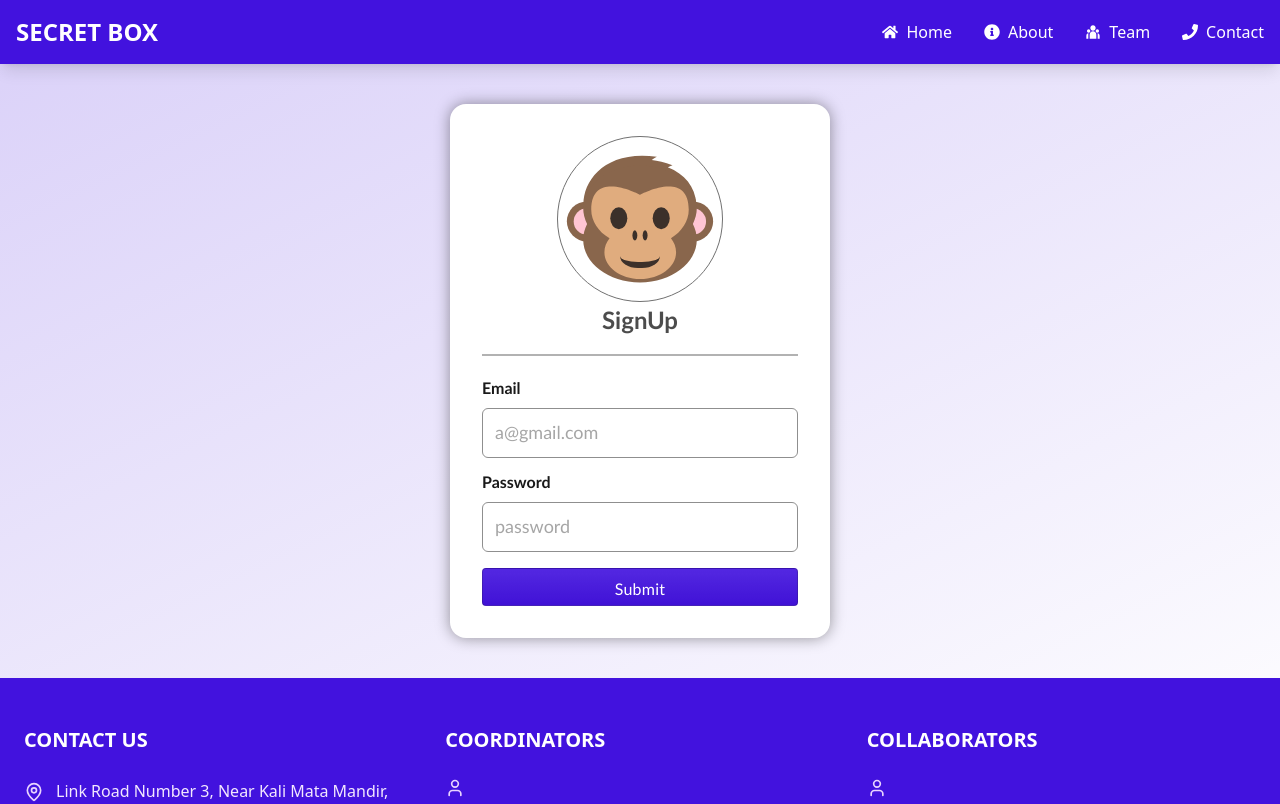
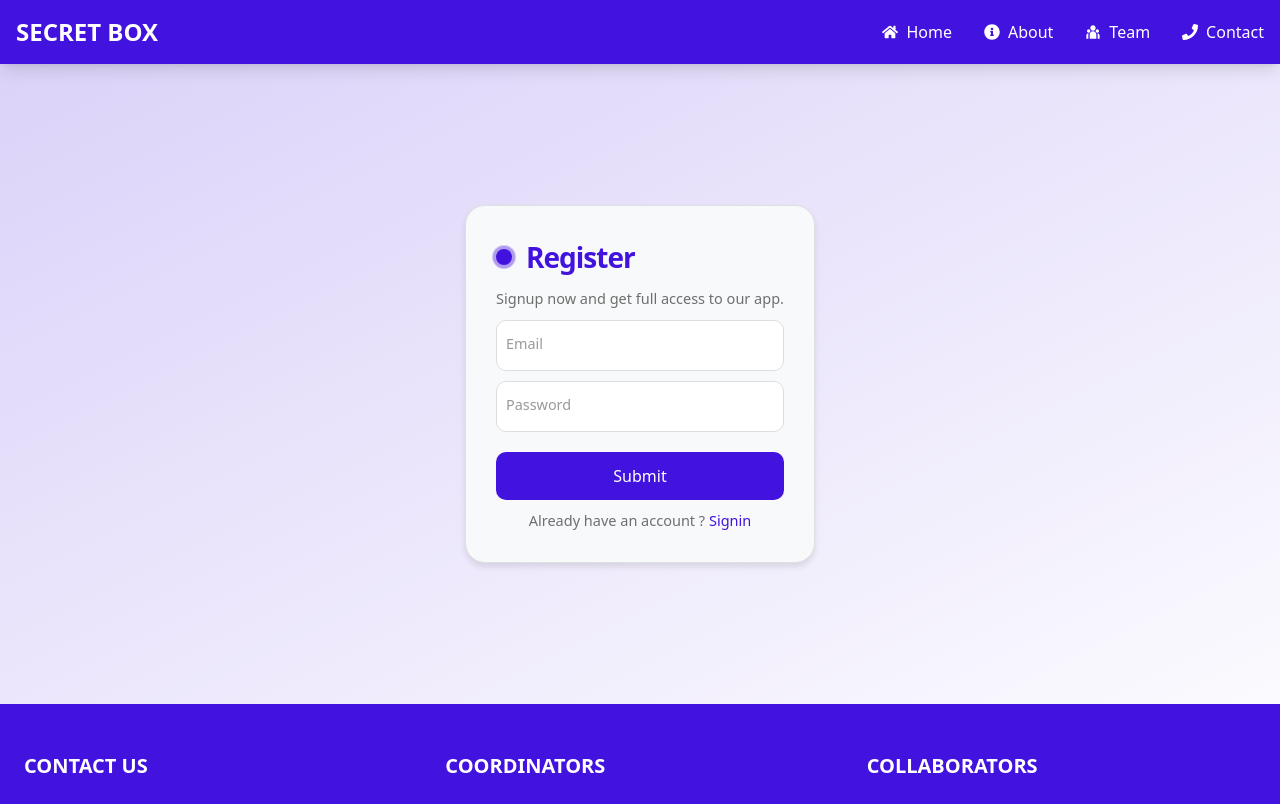
Before and after one commit to AadiJainTikamgarh/Secret-Box, a Next.js app: page /signup in a window 1280 px wide. Shown: the top 804 px of the page. Built offline with nearby package versions, Linux system fonts and the light colour scheme.

Commit message:
Signup form changed

```diff
--- a/src/Components/Form.jsx
+++ b/src/Components/Form.jsx
@@ -72,422 +72,205 @@ const Form = () => {
   return (
     <StyledWrapper>
       <Toaster/>
-      <form className="card shadow-[0_0_15px_rgba(0,0,0,0.4)]" onSubmit={handleSubmit}>
-        <div className="form">
-          <div className="title text-center">SignUp</div>
-          <label className="label_input" htmlFor="email-input">
-            Email
-          </label>
+      <form className="form " onSubmit={handleSubmit}>
+        <p className="title">Register </p>
+        <p className="message">Signup now and get full access to our app. </p>
+
+        <label>
           <input
-            spellCheck="false"
             className="input"
             type="email"
             name="email"
-            id="email-input"
             value={formData.email}
             onChange={handleInputChange}
+            placeholder=" "
             required
-            placeholder="a@gmail.com"
             disabled={isSubmitting}
           />
-          <div className="frg_pss">
-            <label className="label_input" htmlFor="password-input">
-              Password
+          <span>Email</span>
         </label>
-          </div>
+
+        <label>
           <input
-            spellCheck="false"
             className="input"
             type="password"
             name="password"
-            id="password-input"
             value={formData.password}
             onChange={handleInputChange}
+            placeholder=" "
             required
-            placeholder="password"
             disabled={isSubmitting}
           />
+          <span>Password</span>
+        </label>
+
         <button
-            className="submit bg-[#4212de]"
+          className="submit"
           type="submit"
           disabled={isSubmitting}
         >
           {isSubmitting ? "Submitting..." : "Submit"}
         </button>
-        </div>
 
-        <label className="avatar">
-          <svg
-            xmlns="http://www.w3.org/2000/svg"
-            width={35}
-            height={35}
-            viewBox="0 0 64 64"
-            id="monkey"
-          >
-            <ellipse cx="53.7" cy={33} rx="8.3" ry="8.2" fill="#89664c" />
-            <ellipse cx="53.7" cy={33} rx="5.4" ry="5.4" fill="#ffc5d3" />
-            <ellipse cx="10.2" cy={33} rx="8.2" ry="8.2" fill="#89664c" />
-            <ellipse cx="10.2" cy={33} rx="5.4" ry="5.4" fill="#ffc5d3" />
-            <g fill="#89664c">
-              <path d="m43.4 10.8c1.1-.6 1.9-.9 1.9-.9-3.2-1.1-6-1.8-8.5-2.1 1.3-1 2.1-1.3 2.1-1.3-20.4-2.9-30.1 9-30.1 19.5h46.4c-.7-7.4-4.8-12.4-11.8-15.2" />
-              <path d="m55.3 27.6c0-9.7-10.4-17.6-23.3-17.6s-23.3 7.9-23.3 17.6c0 2.3.6 4.4 1.6 6.4-1 2-1.6 4.2-1.6 6.4 0 9.7 10.4 17.6 23.3 17.6s23.3-7.9 23.3-17.6c0-2.3-.6-4.4-1.6-6.4 1-2 1.6-4.2 1.6-6.4" />
-            </g>
-            <path
-              d="m52 28.2c0-16.9-20-6.1-20-6.1s-20-10.8-20 6.1c0 4.7 2.9 9 7.5 11.7-1.3 1.7-2.1 3.6-2.1 5.7 0 6.1 6.6 11 14.7 11s14.7-4.9 14.7-11c0-2.1-.8-4-2.1-5.7 4.4-2.7 7.3-7 7.3-11.7"
-              fill="#e0ac7e"
-            />
-            <g fill="#3b302a" className="monkey-eye-nose">
-              <path d="m35.1 38.7c0 1.1-.4 2.1-1 2.1-.6 0-1-.9-1-2.1 0-1.1.4-2.1 1-2.1.6.1 1 1 1 2.1" />
-              <path d="m30.9 38.7c0 1.1-.4 2.1-1 2.1-.6 0-1-.9-1-2.1 0-1.1.4-2.1 1-2.1.5.1 1 1 1 2.1" />
-              <ellipse
-                cx="40.7"
-                cy="31.7"
-                rx="3.5"
-                ry="4.5"
-                className="monkey-eye-r"
-              />
-              <ellipse
-                cx="23.3"
-                cy="31.7"
-                rx="3.5"
-                ry="4.5"
-                className="monkey-eye-l"
-              />
-            </g>
-          </svg>
-          <svg
-            xmlns="http://www.w3.org/2000/svg"
-            width={35}
-            height={35}
-            viewBox="0 0 64 64"
-            id="monkey-hands"
-          >
-            <path
-              fill="#89664C"
-              d="M9.4,32.5L2.1,61.9H14c-1.6-7.7,4-21,4-21L9.4,32.5z"
-            />
-            <path
-              fill="#FFD6BB"
-              d="M15.8,24.8c0,0,4.9-4.5,9.5-3.9c2.3,0.3-7.1,7.6-7.1,7.6s9.7-8.2,11.7-5.6c1.8,2.3-8.9,9.8-8.9,9.8
-      	s10-8.1,9.6-4.6c-0.3,3.8-7.9,12.8-12.5,13.8C11.5,43.2,6.3,39,9.8,24.4C11.6,17,13.3,25.2,15.8,24.8"
-            />
-            <path
-              fill="#89664C"
-              d="M54.8,32.5l7.3,29.4H50.2c1.6-7.7-4-21-4-21L54.8,32.5z"
-            />
-            <path
-              fill="#FFD6BB"
-              d="M48.4,24.8c0,0-4.9-4.5-9.5-3.9c-2.3,0.3,7.1,7.6,7.1,7.6s-9.7-8.2-11.7-5.6c-1.8,2.3,8.9,9.8,8.9,9.8
-      	s-10-8.1-9.7-4.6c0.4,3.8,8,12.8,12.6,13.8c6.6,1.3,11.8-2.9,8.3-17.5C52.6,17,50.9,25.2,48.4,24.8"
-            />
-          </svg>
-        </label>
+        <p className="signin">Already have an account ? <a href="#">Signin</a> </p>
       </form>
     </StyledWrapper>
   );
 };
 
 const StyledWrapper = styled.div`
-  .card {
-    --p: 32px;
-    --h-form: auto;
-    --w-form: 380px;
-    --input-px: 0.75rem;
-    --input-py: 0.65rem;
-    --submit-h: 38px;
-    --space-y: 0.5rem;
-    width: var(--w-form);
-    height: var(--h-form);
-    max-width: 100%;
-    border-radius: 16px;
-    background: white;
+  .form {
+    display: flex;
+    flex-direction: column;
+    gap: 10px;
+    max-width: 350px;
+    padding: 30px;
+    border-radius: 20px;
+    position: relative;
+    background-color: #f8f9fa;
+    color: #333;
+    border: 1px solid #e0e0e0;
+    box-shadow: 0 4px 6px rgba(0, 0, 0, 0.1);
+  }
+
+  .title {
+    font-size: 28px;
+    font-weight: 600;
+    letter-spacing: -1px;
     position: relative;
     display: flex;
     align-items: center;
-    justify-content: space-evenly;
-    flex-direction: column;
-    overflow-y: auto;
-    padding: var(--p);
-    scrollbar-width: none;
-    -webkit-overflow-scrolling: touch;
-    -webkit-font-smoothing: antialiased;
-    -webkit-user-select: none;
-    user-select: none;
-    font-family: "Trebuchet MS", "Lucida Sans Unicode", "Lucida Grande",
-      "Lucida Sans", Arial, sans-serif;
+    padding-left: 30px;
+    color: #4212de;
   }
 
-  .avatar {
-    --sz-avatar: 166px;
-    order: 0;
-    width: var(--sz-avatar);
-    min-width: var(--sz-avatar);
-    max-width: var(--sz-avatar);
-    height: var(--sz-avatar);
-    min-height: var(--sz-avatar);
-    max-height: var(--sz-avatar);
-    border: 1px solid #707070;
-    border-radius: 9999px;
-    overflow: hidden;
-    cursor: pointer;
-    z-index: 2;
-    perspective: 80px;
+  .title::before {
+    width: 18px;
+    height: 18px;
+  }
+
+  .title::after {
+    width: 18px;
+    height: 18px;
+    animation: pulse 1s linear infinite;
+  }
+
+  .title::before,
+  .title::after {
+    position: absolute;
+    content: "";
+    height: 16px;
+    width: 16px;
+    border-radius: 50%;
+    left: 0px;
+    background-color: #4212de;
+  }
+
+  .message,
+  .signin {
+    font-size: 14.5px;
+    color: rgba(51, 51, 51, 0.7);
+  }
+
+  .signin {
+    text-align: center;
+  }
+
+  .signin a:hover {
+    text-decoration: underline #4212de;
+  }
+
+  .signin a {
+    color: #4212de;
+    text-decoration: none;
+  }
+
+  .form label {
     position: relative;
-    margin: 0;
-    display: flex;
-    justify-content: center;
-    align-items: center;
-    --sz-svg: calc(var(--sz-avatar) - 10px);
   }
-  .avatar svg {
+
+  .form label .input {
+    background-color: #fff;
+    color: #333;
+    width: 100%;
+    padding: 20px 10px 5px 10px;
+    outline: 0;
+    border: 1px solid #ddd;
+    border-radius: 10px;
+    font-size: 16px;
+    transition: all 0.3s ease;
+  }
+
+  .form label .input:focus {
+    border-color: #4212de;
+    box-shadow: 0 0 0 2px rgba(66, 18, 222, 0.1);
+  }
+
+  .form label .input:disabled {
+    opacity: 0.6;
+    cursor: not-allowed;
+    background-color: #f5f5f5;
+  }
+
+  .form label .input + span {
+    color: rgba(51, 51, 51, 0.5);
     position: absolute;
-    transition: transform 0.2s ease-in, opacity 0.1s;
-    transform-origin: 50% 100%;
-    height: var(--sz-svg);
-    width: var(--sz-svg);
+    left: 10px;
+    top: 0px;
+    font-size: 0.9em;
+    cursor: text;
+    transition: 0.3s ease;
     pointer-events: none;
   }
-  .avatar svg#monkey {
-    z-index: 1;
-  }
-  .avatar svg#monkey-hands {
-    z-index: 2;
-    transform-style: preserve-3d;
-    transform: translateY(calc(var(--sz-avatar) / 1.25)) rotateX(-21deg);
+
+  .form label .input:placeholder-shown + span {
+    top: 12.5px;
+    font-size: 0.9em;
   }
 
-  .avatar::before {
-    content: "";
-    border-radius: 45%;
-    width: calc(var(--sz-svg) / 3.889);
-    height: calc(var(--sz-svg) / 5.833);
-    border: 0;
-    border-bottom: calc(var(--sz-svg) * (4 / 100)) solid #3c302a;
-    bottom: 20%;
-    position: absolute;
-    transition: all 0.2s ease;
-    z-index: 3;
+  .form label .input:focus + span,
+  .form label .input:valid + span,
+  .form label .input:not(:placeholder-shown) + span {
+    color: #4212de;
+    top: 0px;
+    font-size: 0.7em;
+    font-weight: 600;
   }
 
-  .avatar svg#monkey .monkey-eye-r,
-  .avatar svg#monkey .monkey-eye-l {
-    animation: blink 10s 1s infinite;
-    transition: all 0.2s ease;
+  .submit {
+    border: none;
+    outline: none;
+    padding: 12px;
+    border-radius: 10px;
+    color: #fff;
+    font-size: 16px;
+    font-weight: 500;
+    transition: all 0.3s ease;
+    background-color: #4212de;
+    cursor: pointer;
+    margin-top: 10px;
   }
 
-  @keyframes blink {
-    0%,
-    2%,
-    4%,
-    26%,
-    28%,
-    71%,
-    73%,
-    100% {
-      ry: 4.5;
-      cy: 31.7;
-    }
-    1%,
-    3%,
-    27%,
-    72% {
-      ry: 0.5;
-      cy: 30;
-    }
+  .submit:hover:not(:disabled) {
+    background-color: #3610b8;
+    transform: translateY(-1px);
   }
 
-  /* Monkey closes eyes when password field is focused */
-  .form:has(#password-input:focus) ~ .avatar svg#monkey .monkey-eye-r,
-  .form:has(#password-input:focus) ~ .avatar svg#monkey .monkey-eye-l {
-    ry: 0.5;
-    cy: 30;
-    animation: none;
+  .submit:disabled {
+    opacity: 0.6;
+    cursor: not-allowed;
+    transform: none;
   }
 
-  .form:has(#password-input:focus) ~ .avatar svg#monkey-hands {
-    transform: translate3d(0, 0, 0) rotateX(0deg);
+  @keyframes pulse {
+    from {
+      transform: scale(0.9);
+      opacity: 1;
     }
-
-  .avatar svg#monkey,
-  .avatar::before,
-  .avatar svg#monkey .monkey-eye-nose,
-  .avatar svg#monkey .monkey-eye-r,
-  .avatar svg#monkey .monkey-eye-l {
-    transition: all 0.2s ease;
+    to {
+      transform: scale(1.8);
+      opacity: 0;
     }
-
-  .form:focus-within ~ .avatar svg#monkey {
-    animation: slick 3s ease infinite 1s;
-    --center: rotateY(0deg);
-    --left: rotateY(-4deg);
-    --right: rotateY(4deg);
-  }
-
-  .form:focus-within ~ .avatar::before,
-  .form:focus-within ~ .avatar svg#monkey .monkey-eye-nose {
-    ry: 3;
-    cy: 35;
-    animation: slick 3s ease infinite 1s;
-    --center: translateX(0);
-    --left: translateX(-0.5px);
-    --right: translateX(0.5px);
-  }
-
-  /* Only apply eye movement animation when NOT focusing on password */
-  .form:focus-within ~ .avatar svg#monkey .monkey-eye-r,
-  .form:focus-within ~ .avatar svg#monkey .monkey-eye-l {
-    ry: 3;
-    cy: 35;
-    animation: slick 3s ease infinite 1s;
-    --center: translateX(0);
-    --left: translateX(-0.5px);
-    --right: translateX(0.5px);
-  }
-
-  /* Override to keep eyes closed when password is focused */
-  .form:has(#password-input:focus) ~ .avatar svg#monkey .monkey-eye-r,
-  .form:has(#password-input:focus) ~ .avatar svg#monkey .monkey-eye-l {
-    ry: 0.5;
-    cy: 30;
-    animation: none;
-  }
-
-  @keyframes slick {
-    0%,
-    100% {
-      transform: var(--center);
-    }
-    25% {
-      transform: var(--left);
-    }
-    75% {
-      transform: var(--right);
-    }
-  }
-
-  .form {
-    order: 1;
-    position: relative;
-    display: flex;
-    align-items: center;
-    justify-content: space-evenly;
-    flex-direction: column;
-    width: 100%;
-  }
-
-  .form .title {
-    width: 100%;
-    font-size: 1.5rem;
-    font-weight: 600;
-    margin-top: 0;
-    margin-bottom: 1rem;
-    padding-top: 0;
-    padding-bottom: 1rem;
-    color: rgba(0, 0, 0, 0.7);
-    border-bottom: 2px solid rgba(0, 0, 0, 0.3);
-  }
-
-  .form .label_input {
-    white-space: nowrap;
-    font-size: 1rem;
-    margin-top: calc(var(--space-y) / 2);
-    color: rgba(0, 0, 0, 0.9);
-    font-weight: 600;
-    display: inline;
-    text-align: left;
-    margin-right: auto;
-    position: relative;
-    z-index: 99;
-    -webkit-user-select: none;
-    user-select: none;
-  }
-
-  .form .input {
-    resize: vertical;
-    background: white;
-    border: 1px solid #8f8f8f;
-    border-radius: 6px;
-    outline: none;
-    padding: var(--input-py) var(--input-px);
-    font-size: 18px;
-    width: 100%;
-    color: #000000b3;
-    margin: var(--space-y) 0;
-    transition: all 0.25s ease;
-  }
-
-  .form .input:focus {
-    border: 1px solid #4212de;
-    outline: 0;
-    box-shadow: 0 0 0 2px #4212de;
-  }
-
-  .form .input:disabled {
-    opacity: 0.6;
-    cursor: not-allowed;
-  }
-
-  .form .frg_pss {
-    width: 100%;
-    display: inline-flex;
-    align-items: center;
-  }
-
-  .form .frg_pss a {
-    background-color: transparent;
-    cursor: pointer;
-    text-decoration: underline;
-    transition: color 0.25s ease;
-    color: #000000b3;
-    font-weight: 500;
-    float: right;
-  }
-
-  .form .frg_pss a:hover {
-    color: #000;
-  }
-
-  .form .submit {
-    height: var(--submit-h);
-    width: 100%;
-    outline: none;
-    cursor: pointer;
-    background-color: #4212de;
-    background-image: linear-gradient(
-      -180deg,
-      rgba(255, 255, 255, 0.09) 0%,
-      rgba(17, 17, 17, 0.04) 100%
-    );
-    border: 1px solid rgba(22, 22, 22, 0.2);
-    font-weight: 500;
-    letter-spacing: 0.25px;
-    color: #fff;
-    white-space: nowrap;
-    overflow: hidden;
-    text-overflow: ellipsis;
-    font-size: 1rem;
-    text-align: center;
-    text-decoration: none;
-    padding: 0.5rem 1rem;
-    border-radius: 0.25rem;
-    -webkit-appearance: button;
-    appearance: button;
-    margin: var(--space-y) 0 0;
-  }
-
-  .form .submit:hover:not(:disabled) {
-    background-image: linear-gradient(
-      -180deg,
-      rgba(255, 255, 255, 0.18) 0%,
-      rgba(17, 17, 17, 0.08) 100%
-    );
-    border: 1px solid rgba(22, 22, 22, 0.2);
-    color: #fff;
-  }
-
-  .form .submit:disabled {
-    opacity: 0.6;
-    cursor: not-allowed;
   }
 `;
 
--- a/src/app/signup/page.jsx
+++ b/src/app/signup/page.jsx
@@ -7,7 +7,7 @@ const page = () => {
   return (
     <div className='min-h-screen'>
      <Header/>
-    <div className='flex flex-col justify-center items-center px-4 py-10 bg-gradient-to-br from-[#4212de30] to-[#4212de05]'>
+    <div className='flex flex-col justify-center items-center px-4 py-10 bg-gradient-to-br from-[#4212de30] to-[#4212de05] min-h-[80vh]'>
       <Form/>
     </div>
     <Footer/>
```
Lines whose indentation alone changed are shown as unchanged.
